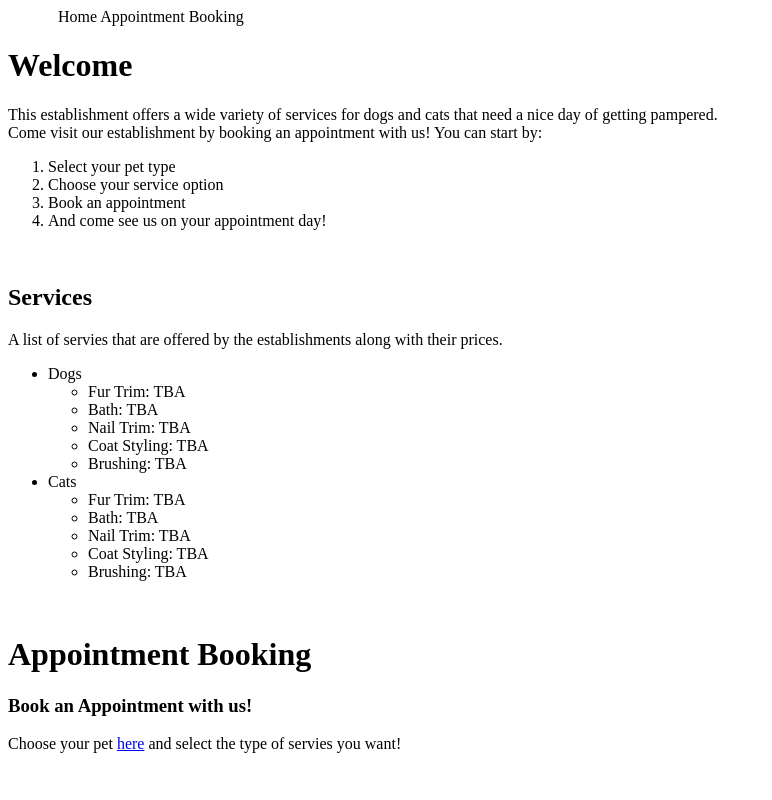
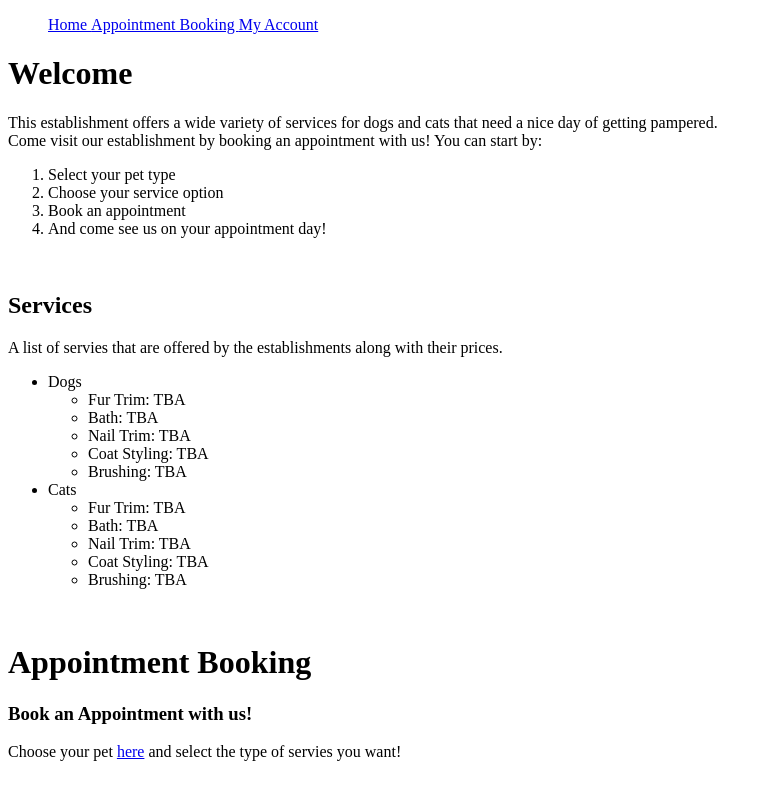
Before and after one commit to xitohshi/Lab-1, a plain HTML site: page index.html in a window 1280 px wide. Shown: the top 800 px of the page, without its empty margins (0-772 px from the left). Drawn offline with Linux system fonts and the light colour scheme.

Commit message:
Added new elements

```diff
--- a/index.html
+++ b/index.html
@@ -8,10 +8,25 @@
     </head>
     <body>
         <div>
-            <span style="padding: 50px;">
-                Home
-                Appointment Booking
-            </span>
+            <nav>
+                <ul>
+                    <li style="display: inline;">
+                        <a href="index.html">
+                            Home
+                        </a>
+                    </li>
+                    <li style="display: inline;">
+                        <a href="appointment.html">
+                            Appointment Booking
+                        </a>
+                    </li>
+                    <li style="display: inline;">
+                        <a href="account.html">
+                            My Account
+                        </a>
+                    </li>
+                </ul>
+            </nav>
         </div>
             <h1>
                 Welcome
@@ -74,6 +89,6 @@
                         Join us by creating an account to subscribe to a loyalty program completely free of charge! </br> Earn points by booking appointments which you can use as discounts in our giftshop or even for your appointments!
                     </p>
                 </div>
-            <a href="appointment.html"> Create an account! </a>
+            <a href="account.html"> Create an account! </a>
     </body>
 </html>
```
Also changed, not shown: account.html (added, +17 -0 lines), appointment.html (+2 -2 lines).
